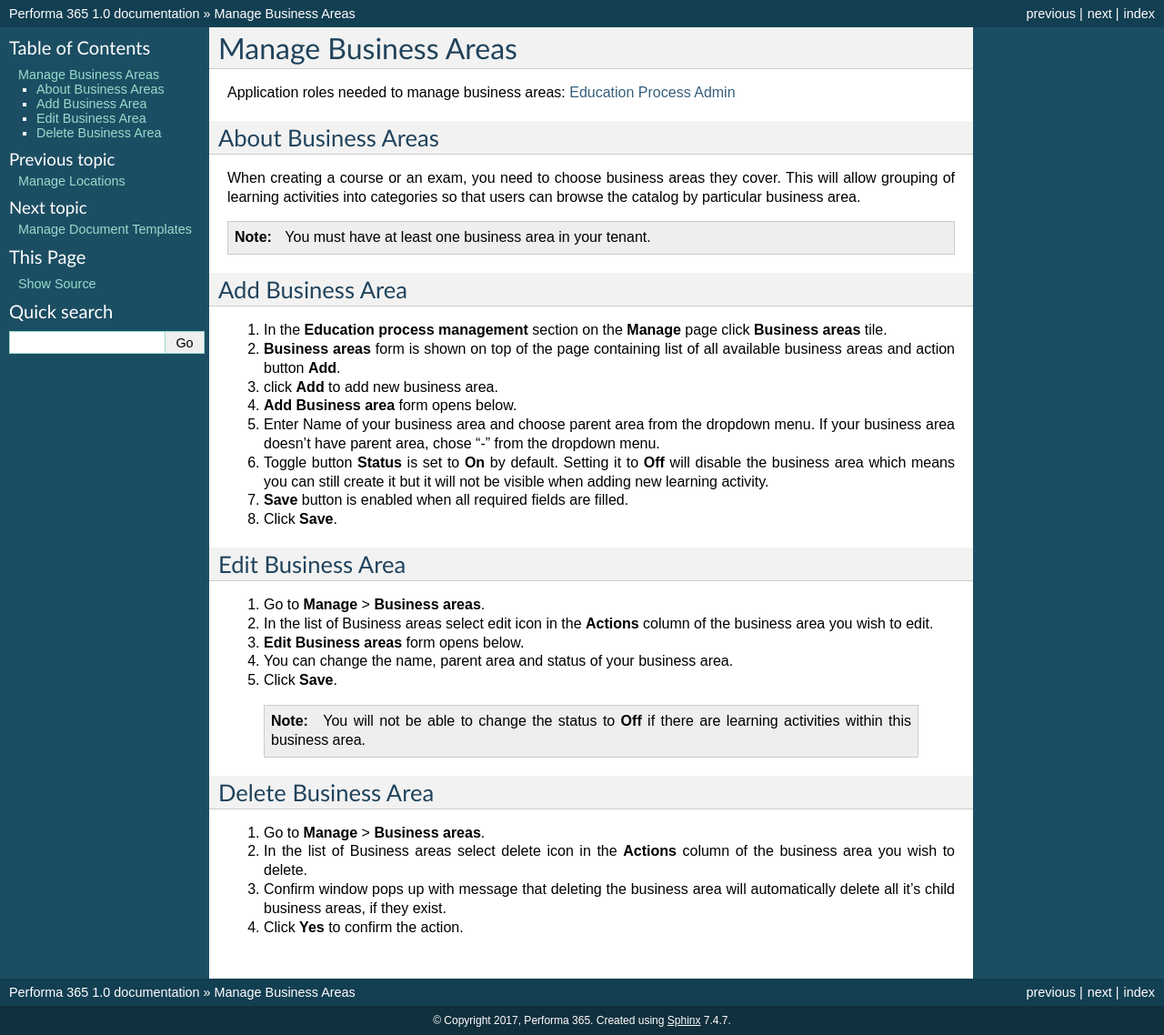
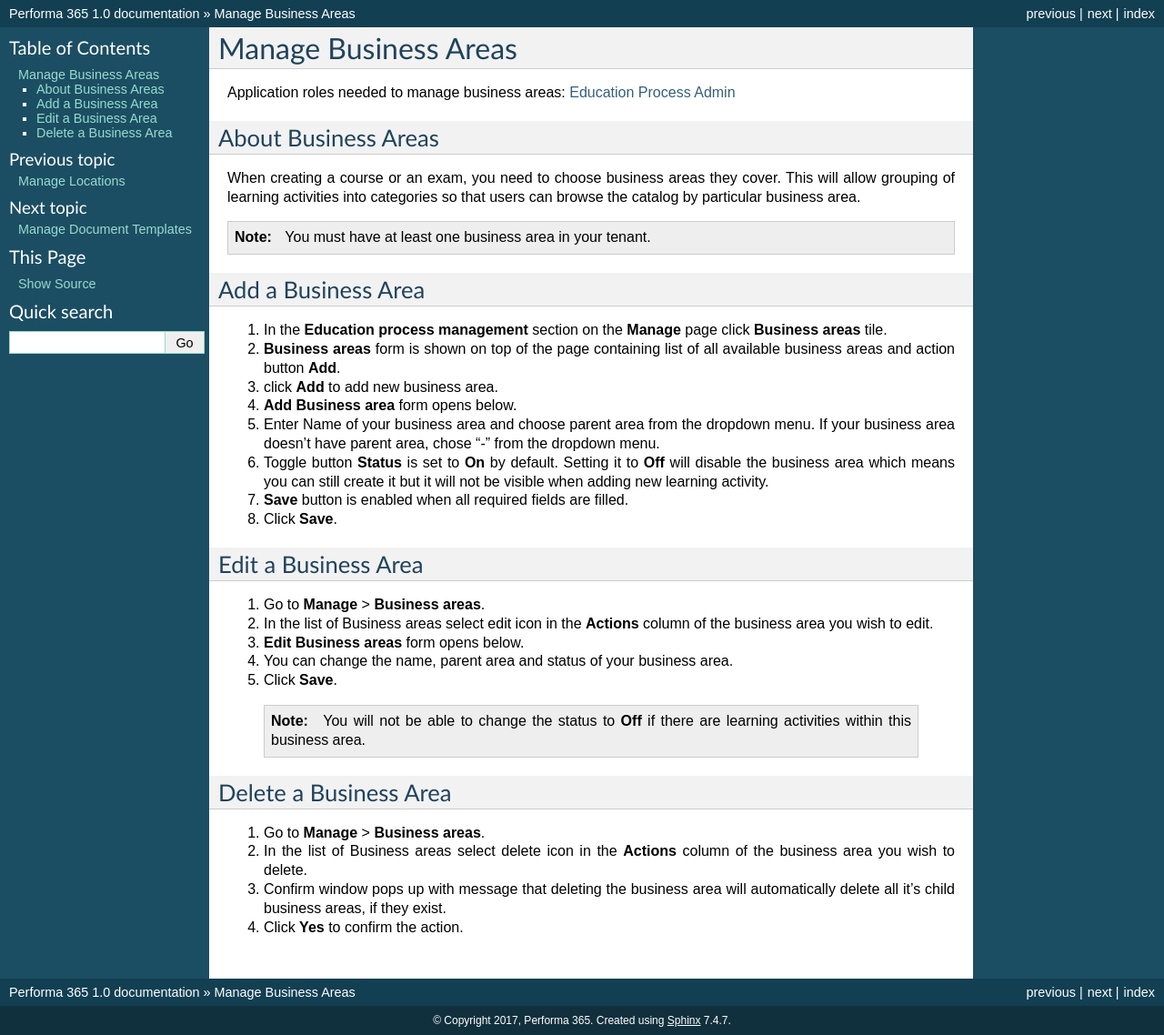
Before and after one commit to pslisko/performa365docs, a Sphinx documentation site: the page built from docs/howto/manage_business_areas.rst, in a window 1280 px wide. Shown: the whole page at 91% size. Built offline with Sphinx 7.4.7, drawn with Linux system fonts in a browser that asks for light colours; pages that are not in the unit, such as notebooks, are missing from menus.

```diff
--- a/docs/howto/manage_business_areas.rst
+++ b/docs/howto/manage_business_areas.rst
@@ -12,7 +12,7 @@ When creating a course or an exam, you need to choose business areas they cover.
 
 .. note:: You must have at least one business area in your tenant.
 
-Add Business Area
+Add a Business Area
 ^^^^^^^^^^^^^^
 
 #. In the **Education process management** section on the **Manage** page click **Business areas** tile.
@@ -24,7 +24,7 @@ Add Business Area
 #. **Save** button is enabled when all required fields are filled.
 #. Click **Save**.
 
-Edit Business Area
+Edit a Business Area
 ^^^^^^^^^^^^^^^^^^^^^^^^^^^
 
 #. Go to **Manage** > **Business areas**.
@@ -35,7 +35,7 @@ Edit Business Area
 
  .. note:: You will not be able to change the status to **Off** if there are learning activities within this business area.
 
-Delete Business Area
+Delete a Business Area
 ^^^^^^^^^^^^^^
 
 #. Go to **Manage** > **Business areas**.
```
